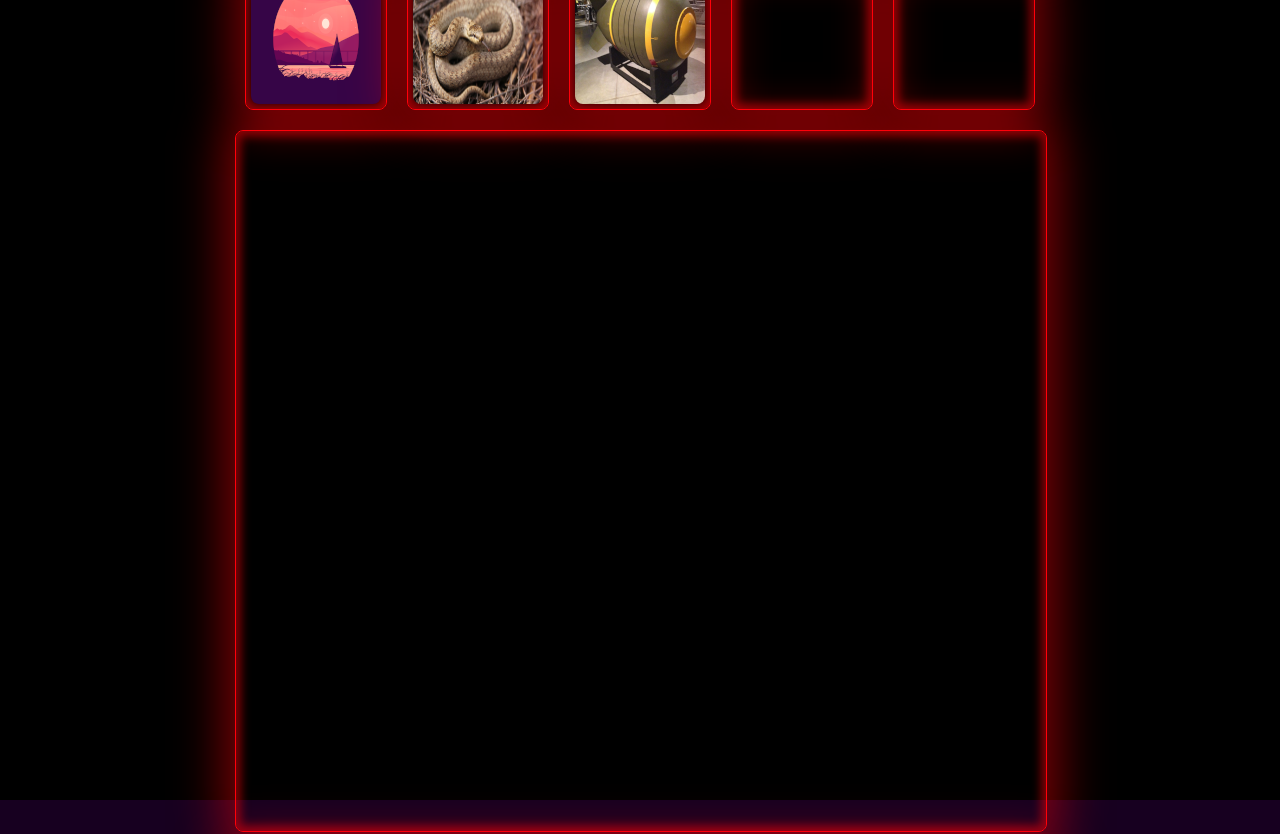
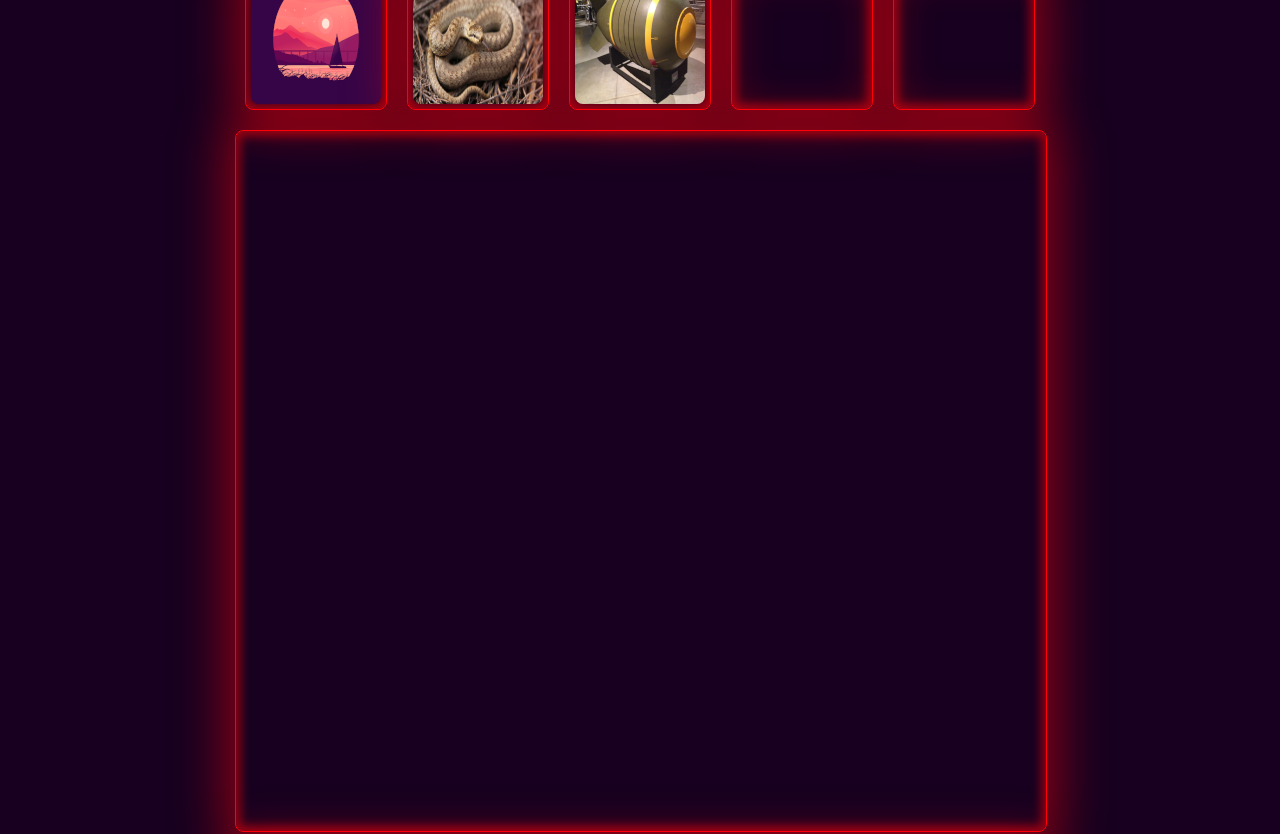
Before and after one commit to volter2pl/praktyki2024, a React (Vite) app: page / in a window 1280 px wide. Shown: the top 834 px of the page. Built offline with nearby package versions, Linux system fonts and the light colour scheme.

Commit message:
Naprawa koloru
Naprawa koloru strony na snake

```diff
--- a/src/snake/snake.css
+++ b/src/snake/snake.css
@@ -4,11 +4,11 @@ html, body {
 }
 
 body {
-    background: black;
     display: flex;
     align-items: center;
     justify-content: center;
 }
 canvas {
     border: 1px solid white;
+    background-color: black;
 }
```
